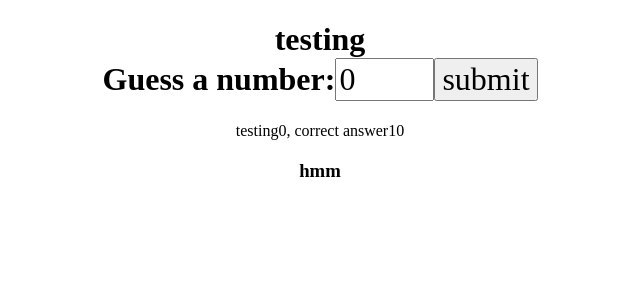
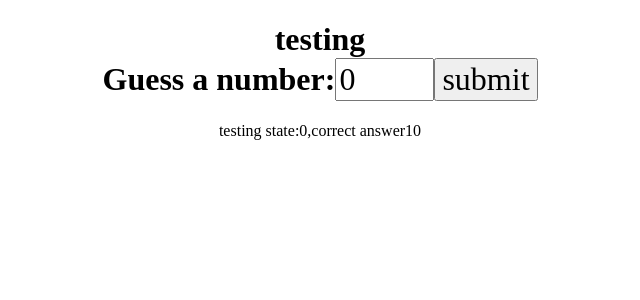
Before and after one commit to EB-Joel/NumberGuessingSite, a React (Create React App) app in the folder number-guessing/: page / in a window 1280 px wide. Shown: the top 300 px of the page, without its empty margins (320-960 px from the left). Built offline with nearby package versions, Linux system fonts and the light colour scheme.

Commit message:
Update NumberGame.js
added timeout when setting state

```diff
--- a/number-guessing/src/NumberGame.js
+++ b/number-guessing/src/NumberGame.js
@@ -4,16 +4,6 @@ import NumberForm from "./NumberForm";
 
 
 const answer =Math.floor(Math.random()*10)+1;
-
-// function gameStart(){
-//         if (this.state.guess !== answer) {
-//            console.log('idk')
-//             return "you guessed incorrectly, try again";
-//         }else{
-
-//             return "you guessed corrrectly, Congratulations";
-//         }
-// }
 
 class NumberGame extends React.Component{
     constructor(props){
@@ -39,15 +29,16 @@ class NumberGame extends React.Component{
 
     handleForm(formSubmit){
         this.setState({guess: formSubmit});
-        this.gameStart(this.state.guess);
+        setTimeout(()=>{
+            this.gameStart(this.state.guess);
+    },10)
     }
 
     render(){
         return (
             <div className='tc'>
                 <h1>testing <NumberForm formSubmit={this.handleForm} formChange={this.handleChange} /></h1>
-                <p>testing{this.state.guess}, correct answer{answer}</p>
-                <h3>hmm</h3>
+                <p>testing state:{this.state.guess},correct answer{answer}</p>
             </div>
         );
     }
```
